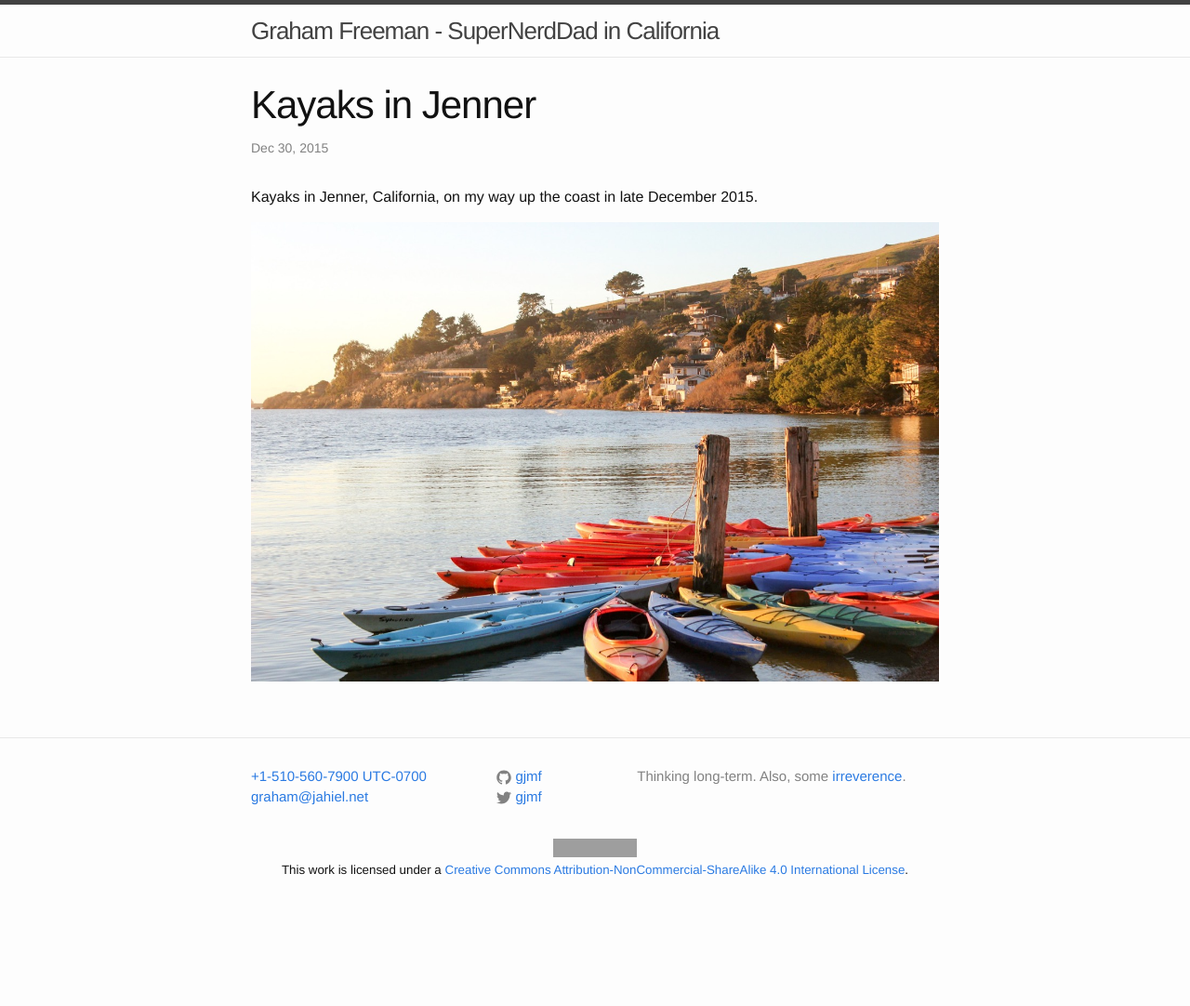
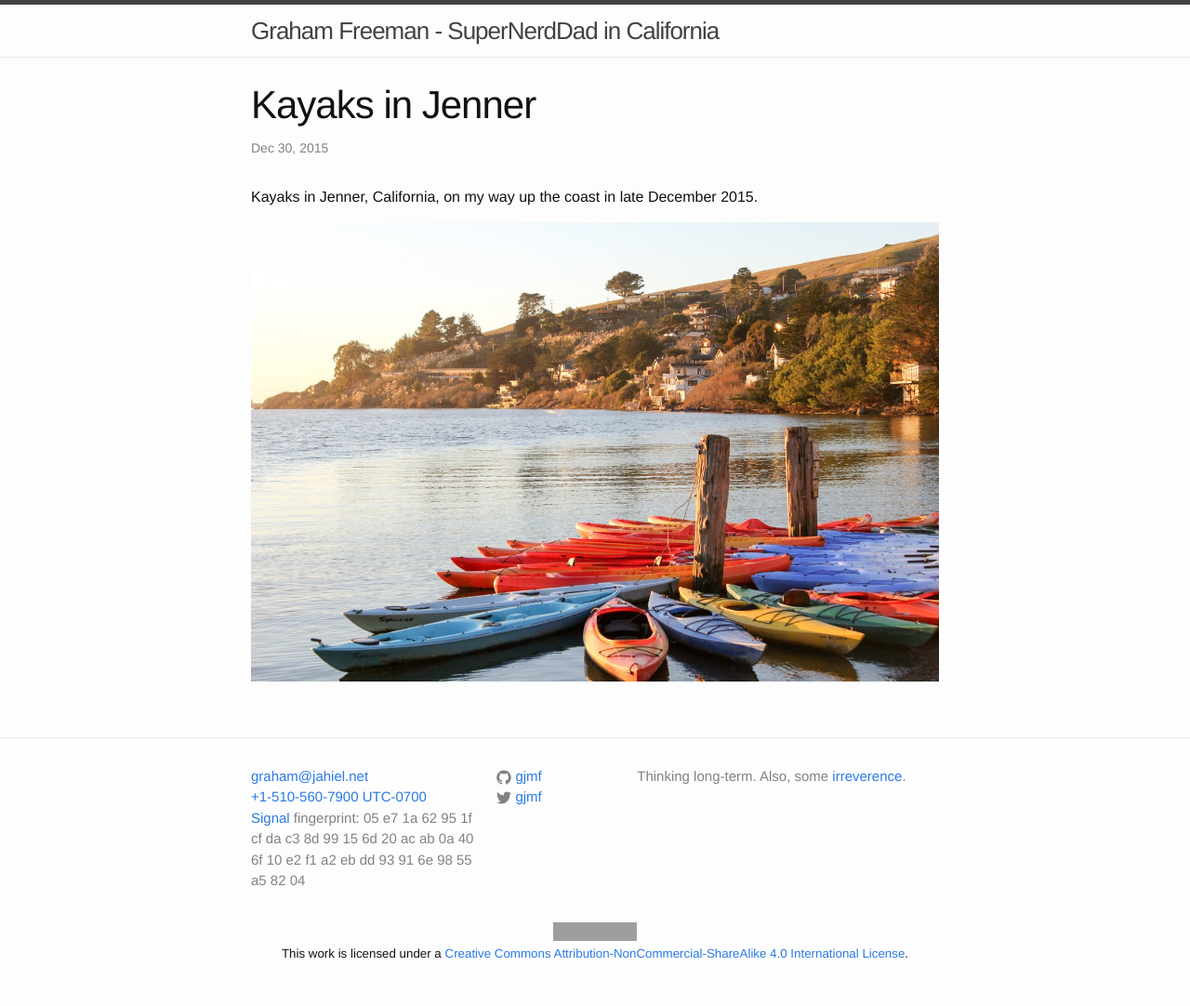
Before and after one commit to gjmf/gjmf.github.io, a Jekyll site: the page built from _posts/2015-12-30-kayaks-in-jenner.markdown, in a window 1280 px wide. Shown: the whole page at 93% size. Built offline with Jekyll 4.4.1, drawn with Linux system fonts in a browser that asks for light colours; before the commit the page ends 992 px from its top, so only the background shows below that; grey boxes are pictures that could not be loaded.

Commit message:
Added Signal fingerprint, mention of certificate transparency and Ruby code security monitoring, and minor edits.

```diff
--- a/_config.yml
+++ b/_config.yml
@@ -2,6 +2,7 @@
 title: Graham Freeman - SuperNerdDad in California
 email: graham@jahiel.net
 tel: +1-510-560-7900
+signal_fingerprint: 05 e7 1a 62 95 1f cf da c3 8d 99 15 6d 20 ac ab 0a 40 6f 10 e2 f1 a2 eb dd 93 91 6e 98 55 a5 82 04
 description: > # this means to ignore newlines until "baseurl:"
   Thinking long-term. Also, some <a href=https://xkcd.com/288/ target=_blank>irreverence</a>.
 baseurl: "" # the subpath of your site, e.g. /blog
--- a/_includes/footer.html
+++ b/_includes/footer.html
@@ -5,8 +5,11 @@
     <div class="footer-col-wrapper">
       <div class="footer-col  footer-col-1">
         <ul class="contact-list">
+          <li><a href="mailto:{{ site.email }}">{{ site.email }}</a></li>
           <li><a href="tel:{{ site.tel }}">{{ site.tel }}</a> <a href="https://www.wolframalpha.com/input/?i=current+time+berkeley+ca">UTC-0700</a></li>
-          <li><a href="mailto:{{ site.email }}">{{ site.email }}</a></li>
+	{% if site.signal_fingerprint %}
+          <li><p class="text"><a href="https://whispersystems.org/">Signal</a> fingerprint: {{ site.signal_fingerprint }}</p></li>
+	{% endif %}
         </ul>
       </div>
 
--- a/_posts/2014-01-01-sailboat-campout.markdown
+++ b/_posts/2014-01-01-sailboat-campout.markdown
@@ -2,7 +2,7 @@
 layout: post
 title:  "Sailboat campout"
 date:   2014-01-01 19:30:00
-categories: sailboat camping
+categories: photoblog
 tags:
  - sailboat
  - camping
--- a/_posts/2015-12-15-christmas-tre-e-bike.markdown
+++ b/_posts/2015-12-15-christmas-tre-e-bike.markdown
@@ -2,7 +2,7 @@
 layout: post
 title:  "Christmas tre-e-bike"
 date:   2015-12-15 10:30:00
-categories: tree e-bike bicycle
+categories: photoblog
 tags:
  - tree
  - e-bike
--- a/_posts/2015-12-30-kayaks-in-jenner.markdown
+++ b/_posts/2015-12-30-kayaks-in-jenner.markdown
@@ -2,7 +2,7 @@
 layout: post
 title:  "Kayaks in Jenner"
 date:   2015-12-30 10:30:00
-categories: kayaks coast
+categories: photoblog
 tags:
  - kayaks
  - coast
```
Also changed, not shown: index.html (+4 -4 lines), 1 other file.
